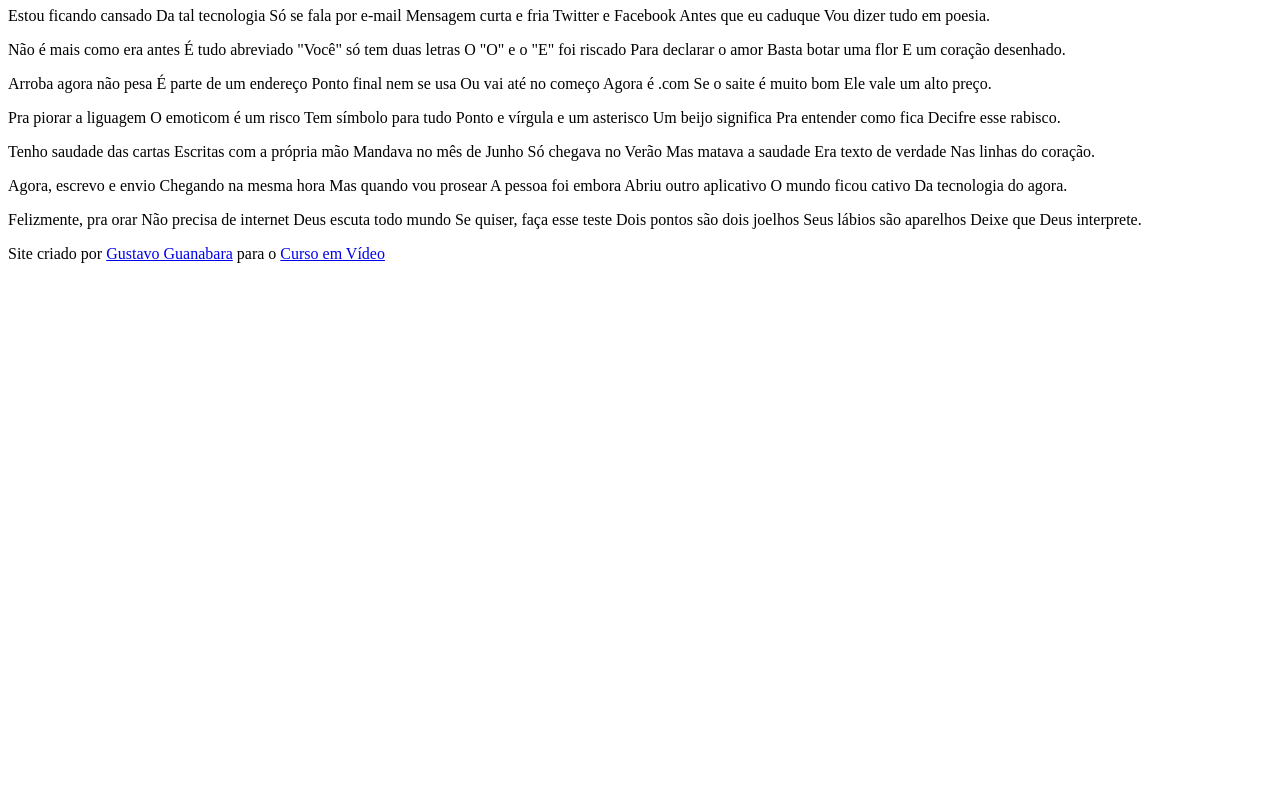
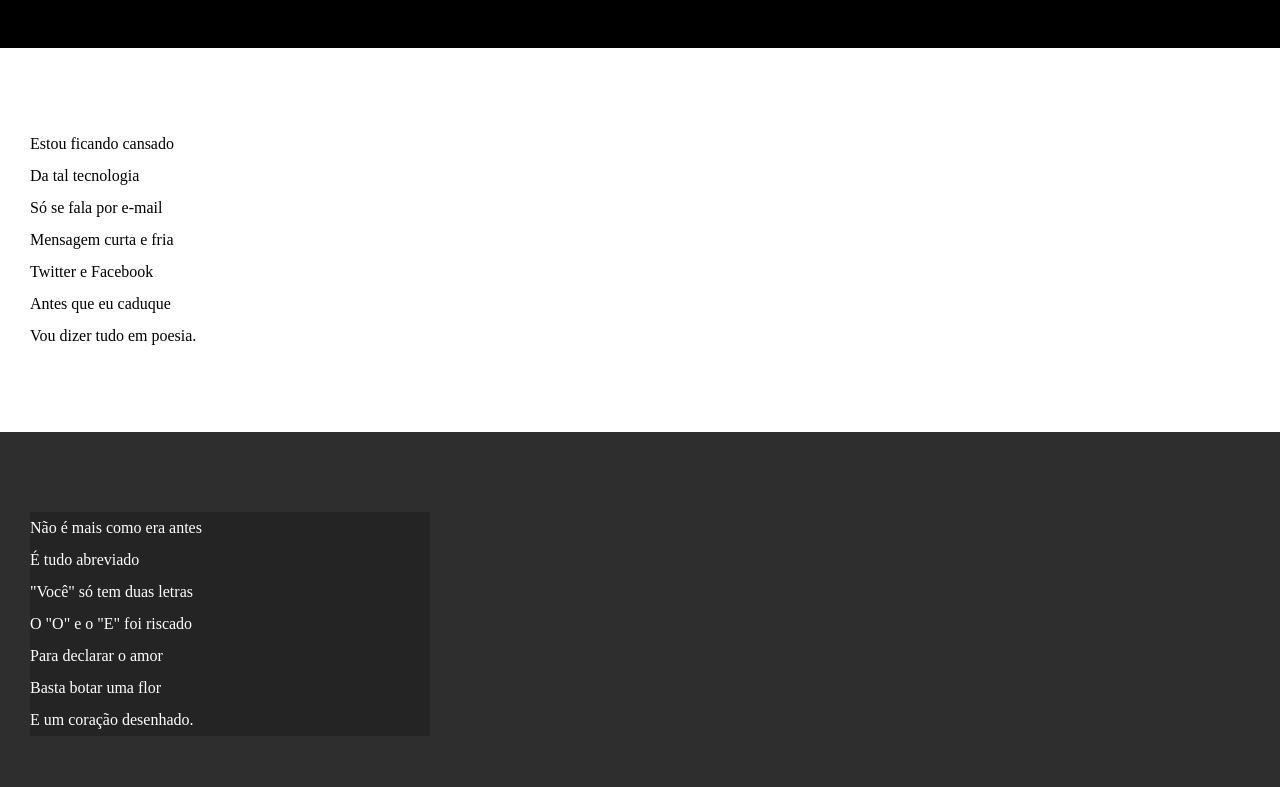
Before and after one commit to LivinhoMartins/html-css, a plain HTML site: page exercícios/pacote-projeto-d012/index.html in a window 1280 px wide. Shown: the part 107-894 px from the top of the page. Before the commit the page ends 800 px from the top, so only its background shows below. Drawn offline with Linux system fonts and the light colour scheme.

Commit message:
projeto novo

```diff
--- /dev/null
+++ b/exercícios/pacote-projeto-d012/estilo/style.css
@@ -0,0 +1,68 @@
+@charset "UTF-8";
+
+*{
+    margin: 0px;
+    padding: 0px;
+}
+
+html,body{
+    min-height: 100vh;
+    background-color: darkgray;
+
+}
+a:hover{
+    text-decoration: underline;
+}
+
+header{
+    background-color: black;
+    color: white;
+    text-align: center;
+}
+header > h1{
+    padding-top: 50px;
+    font-variant: small-caps;
+}
+
+header > p{
+    padding-bottom: 50px;
+}
+header a{
+    text-decoration: none;
+    color: white;
+    font-weight: bolder;
+}
+
+section{
+    padding-top: 10vh;
+    padding-bottom: 10vh;
+    line-height: 2em;
+    padding-left: 30px;
+}
+
+section.normal{
+    background-color: white;
+    color: black;
+}
+section.imagem{
+    background-color: rgb(46, 46, 46);
+    color: white;
+}
+section.imagem>p{
+    background-color: rgba(0, 0, 0, 0.212);
+    width: 400px;
+}
+footer{
+    background-color: black;
+    color: white;
+    text-align: center;
+    padding: 10px;
+
+}
+footer a{
+    text-transform: uppercase;
+
+    text-decoration: none;
+    color: white;
+    font-weight: bolder;
+}
--- a/exercícios/pacote-projeto-d012/index.html
+++ b/exercícios/pacote-projeto-d012/index.html
@@ -7,88 +7,94 @@
 
     <link rel="shortcut icon" href="favicon_io/favicon.ico" type="image/x-icon">
 
-    <link rel="stylesheet" href="style.css">
+    <link rel="stylesheet" href="estilo/style.css">
 
 </head>
 <body>
     <header>
         <h1>Cordel Moderno</h1>
-        <p><a href="https://www.recantodasletras.com.br/poesias/3186743">Por Milton Duarte</a></p>
+        <p>Por <a href="https://www.recantodasletras.com.br/poesias/3186743">Milton Duarte</a></p>
     </header>
-    <main>
-        <article>
 
+    <section class="normal">
             <p>
-                Estou ficando cansado
-                Da tal tecnologia
-                Só se fala por e-mail
-                Mensagem curta e fria
-                Twitter e Facebook
-                Antes que eu caduque
+                Estou ficando cansado <br>
+                Da tal tecnologia <br>
+                Só se fala por e-mail <br>
+                Mensagem curta e fria <br>
+                Twitter e Facebook <br>
+                Antes que eu caduque <br>
                 Vou dizer tudo em poesia.
             </p>
+    </section>
 
+
+        <section class="imagem">
             <p>
-                Não é mais como era antes
-                É tudo abreviado
-                "Você" só tem duas letras
-                O "O" e o "E" foi riscado
-                Para declarar o amor
-                Basta botar uma flor
+                Não é mais como era antes <br>
+                É tudo abreviado <br>
+                "Você" só tem duas letras <br>
+                O "O" e o "E" foi riscado <br>
+                Para declarar o amor <br>
+                Basta botar uma flor <br>
                 E um coração desenhado.
             </p>
+        </section>
 
+    <section class="normal">
             <p>
-                Arroba agora não pesa
-                É parte de um endereço
-                Ponto final nem se usa
-                Ou vai até no começo
-                Agora é .com
-                Se o saite é muito bom
-                Ele vale um alto preço.
+                Arroba agora não pesa <br>
+                É parte de um endereço <br>
+                Ponto final nem se usa <br>
+                Ou vai até no começo <br>
+                Agora é .com <br>
+                Se o saite é muito bom <br>
+                Ele vale um alto preço. <br>
+
             </p>
-
             <p>
-                Pra piorar a liguagem
-                O emoticom é um risco
-                Tem símbolo para tudo
-                Ponto e vírgula e um asterisco
-                Um beijo significa
-                Pra entender como fica
+                Pra piorar a liguagem <br>
+                O emoticom é um risco <br>
+                Tem símbolo para tudo <br>
+                Ponto e vírgula e um asterisco <br>
+                Um beijo significa <br>
+                Pra entender como fica <br>
                 Decifre esse rabisco.
             </p>
 
+    </section>
+    <section class="imagem">
             <p>
-                Tenho saudade das cartas
-                Escritas com a própria mão
-                Mandava no mês de Junho
-                Só chegava no Verão
-                Mas matava a saudade
-                Era texto de verdade
+                Tenho saudade das cartas <br>
+                Escritas com a própria mão <br>
+                Mandava no mês de Junho <br>
+                Só chegava no Verão <br>
+                Mas matava a saudade <br>
+                Era texto de verdade <br>
                 Nas linhas do coração.
             </p>
+    </section>
 
+    <section class="normal">
             <p>
-                Agora, escrevo e envio
-                Chegando na mesma hora
-                Mas quando vou prosear
-                A pessoa foi embora
-                Abriu outro aplicativo
-                O mundo ficou cativo
-                Da tecnologia do agora.
+                Agora, escrevo e envio <br>
+                Chegando na mesma hora <br>
+                Mas quando vou prosear <br>
+                A pessoa foi embora <br>
+                Abriu outro aplicativo <br>
+                O mundo ficou cativo <br>
+                Da tecnologia do agora. <br>
             </p>
-
             <p>
-                Felizmente, pra orar
-                Não precisa de internet
-                Deus escuta todo mundo
-                Se quiser, faça esse teste
-                Dois pontos são dois joelhos
-                Seus lábios são aparelhos
+                Felizmente, pra orar <br>
+                Não precisa de internet <br>
+                Deus escuta todo mundo <br>
+                Se quiser, faça esse teste <br>
+                Dois pontos são dois joelhos <br>
+                Seus lábios são aparelhos <br>
                 Deixe que Deus interprete.
             </p>
-        </article>
-    </main>
+    </section>
     <footer>
         <p>Site criado por <a href="#">Gustavo Guanabara</a> para o <a href="#">Curso em Vídeo</a></p>
     </footer>
```
Also changed, not shown: exercícios/pacote-projeto-d012/style.css (deleted).
